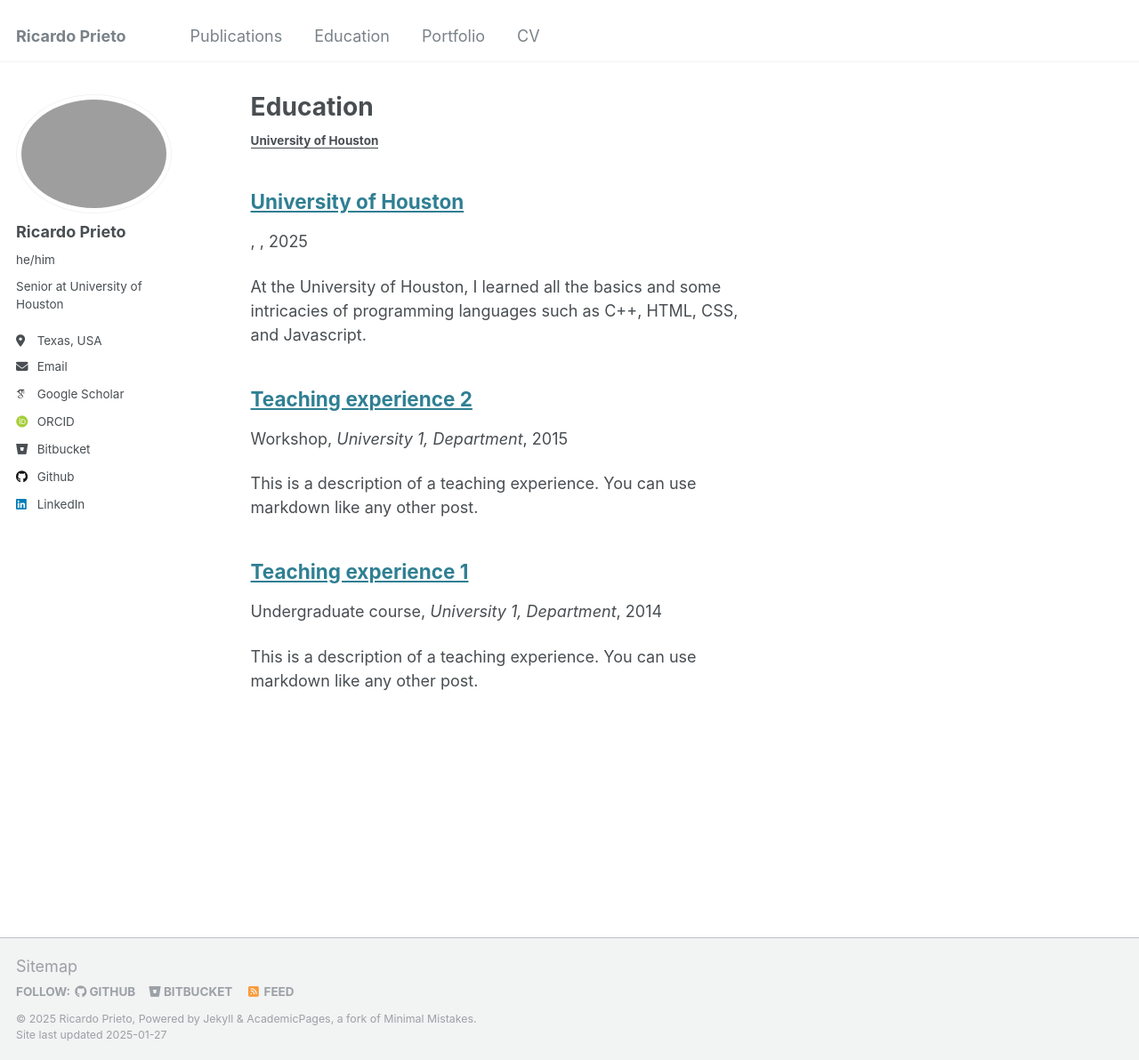
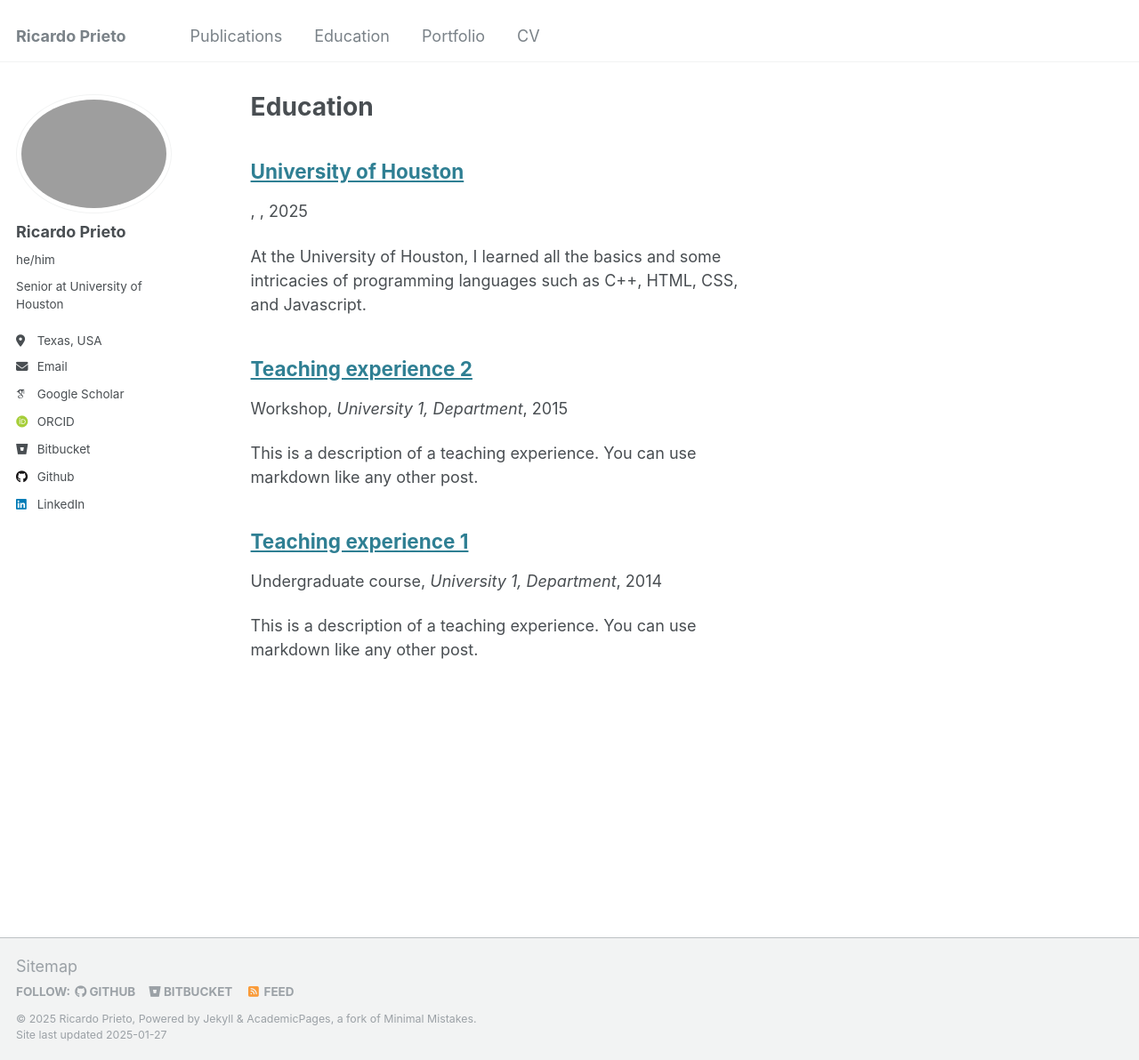
Before and after one commit to ricarpr/ricarpr.github.io, a Jekyll site: the page built from _pages/teaching.html, in a window 1280 px wide and 1192 px high. Shown: the whole window at 89% size. Built offline with Jekyll 4.4.1, drawn with Linux system fonts in a browser that asks for light colours; some web fonts are replaced.

Commit message:
Update teaching.html

```diff
--- a/_pages/teaching.html
+++ b/_pages/teaching.html
@@ -4,7 +4,7 @@ title: "Education"
 permalink: /teaching/
 author_profile: true
 ---
-<p style="font-size: 0.75em"><u><strong>University of Houston</strong></u></p>
+
 {% for post in site.teaching reversed %}
   {% include archive-single.html %}
 {% endfor %}
```
